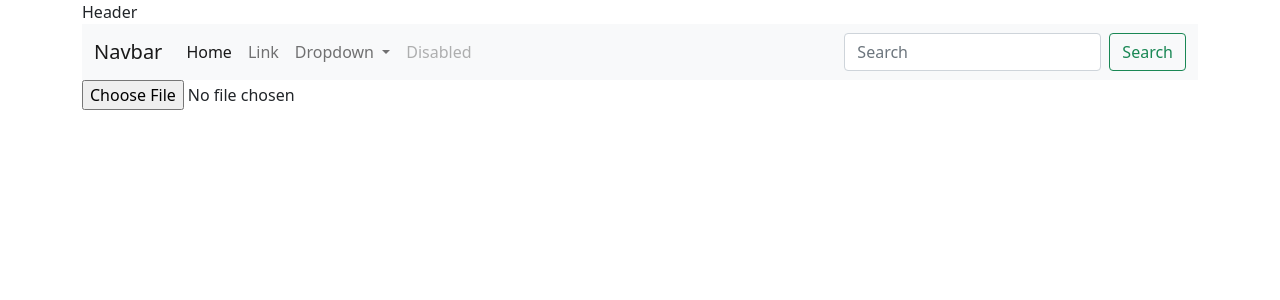
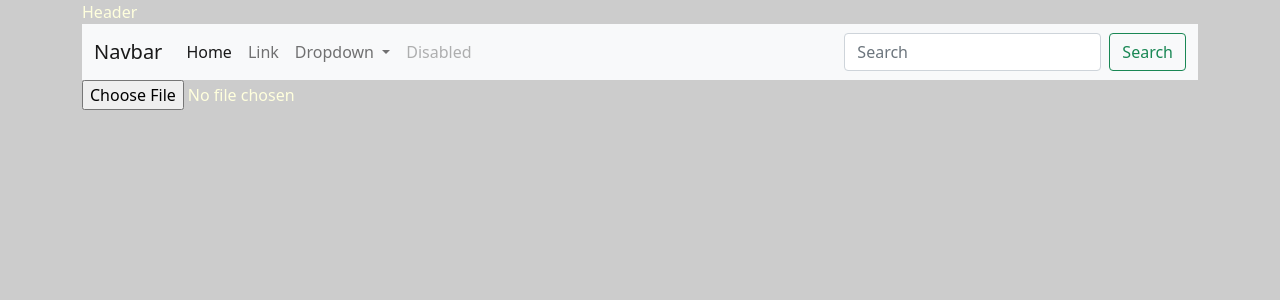
Before and after one commit to roycocup/transcriber, a Django app: page / in a window 1280 px wide. Shown: the top 300 px of the page. Run offline with Django 3.2, Linux system fonts and the light colour scheme.

Commit message:
adding more style

```diff
--- /dev/null
+++ b/web/transcriber/static/transcriber/main.css
@@ -0,0 +1,5 @@
+body {
+  background-color: #ccc;
+  color: #ffd;
+}
+/*# sourceMappingURL=main.css.map */
--- /dev/null
+++ b/web/transcriber/static/transcriber/main.sass
@@ -0,0 +1,6 @@
+$background-colour: #ccc
+$fonts-colour: #ffd
+
+body
+    background-color: $background-colour
+    color: $fonts-colour
--- a/web/transcriber/templates/transcriber/base.html
+++ b/web/transcriber/templates/transcriber/base.html
@@ -6,6 +6,7 @@
     <meta http-equiv="X-UA-Compatible" content="IE=edge">
     <meta name="viewport" content="width=device-width, initial-scale=1.0">
     <link href="https://cdn.jsdelivr.net/npm/bootstrap@5.0.0-beta2/dist/css/bootstrap.min.css" rel="stylesheet" integrity="sha384-BmbxuPwQa2lc/FVzBcNJ7UAyJxM6wuqIj61tLrc4wSX0szH/Ev+nYRRuWlolflfl" crossorigin="anonymous">
+    <link href="{% static 'transcriber/main.css'%}" rel="stylesheet" type="text/css">
     <title>Transcriber</title>
 </head>
 <body>
```
Also changed, not shown: 1 other file.
